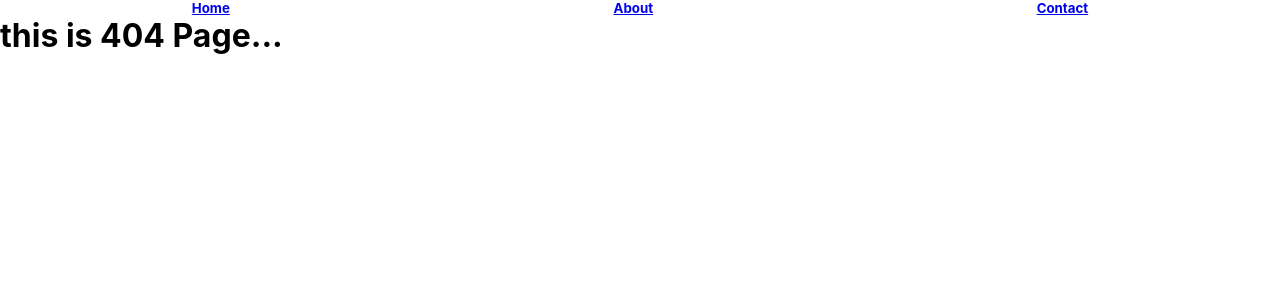
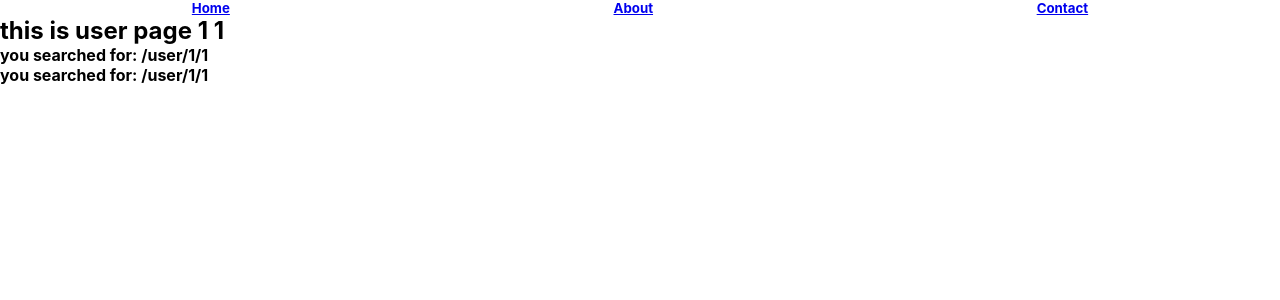
Before and after one commit to vishwas-yadav-cell/React-Router-Dom-Demo, a React (Create React App) app: page /user/1/1 in a window 1280 px wide. Before the commit this address had no page. Shown: the top 300 px of the page. Built offline with nearby package versions, Linux system fonts and the light colour scheme.

Commit message:
'initial'

```diff
--- a/src/App.js
+++ b/src/App.js
@@ -3,6 +3,7 @@ import Home from './components/Home';
 import About from './components/About';
 import Contact from './components/Contact';
 import Navbar from './components/Navbar';
+import User from './components/User';
 import ErrorPage from './components/ErrorPage';
 import { Switch, Route } from "react-router-dom";
 import './App.css';
@@ -10,11 +11,12 @@ import './App.css';
 const App = () => {
     return (
         <>
-            <Navbar/>
+            <Navbar />
             <Switch>
                 <Route exact path="/" component={() => <Home name='Vishwas' />} /> {/*But component is not preffered if you are sending some data from props because component re-renders the components again and again and sends the data again and again :(*/}
                 <Route exact path="/about" render={() => <About cName='ScalaX' />} /> {/*But render is preffered if you are sending some data from props because component re-renders the components again and again and sends the data again and again but render method does not change if the values are same it thinks if the values are same so why we re-render the whole thing :)*/}
                 <Route exact path="/contact" component={Contact} />
+                <Route path="/user/:fname/:lname" component={User} />
                 <Route path="*" component={ErrorPage} />
             </Switch>
         </>
--- /dev/null
+++ b/src/components/User.js
@@ -0,0 +1,22 @@
+import React from 'react';
+import { useParams, useLocation ,useHistory} from 'react-router-dom';
+
+const User = () => {
+    const { fname, lname } = useParams(); //get the params.
+    const location = useLocation(); //get the current url location.
+    const history = useHistory(); //get the history.
+
+    return (
+        <div>
+            <h2>this is user page {`${fname} ${lname}`}</h2>
+            <h4>you searched for: {window.location.pathname}</h4>
+            <h4>you searched for: {location.pathname}</h4>
+            {
+                location.pathname === `/user/vishwas/${lname}` ?
+                <button onClick={()=>history.goBack()}>Click Me to back</button> : null
+            }
+        </div>
+    );
+}
+
+export default User;
```
